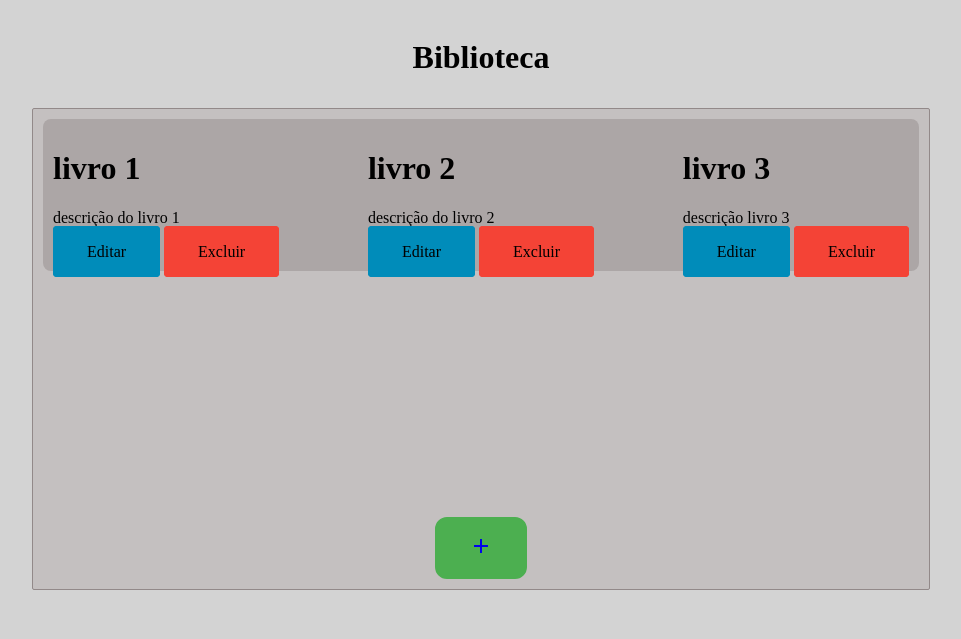
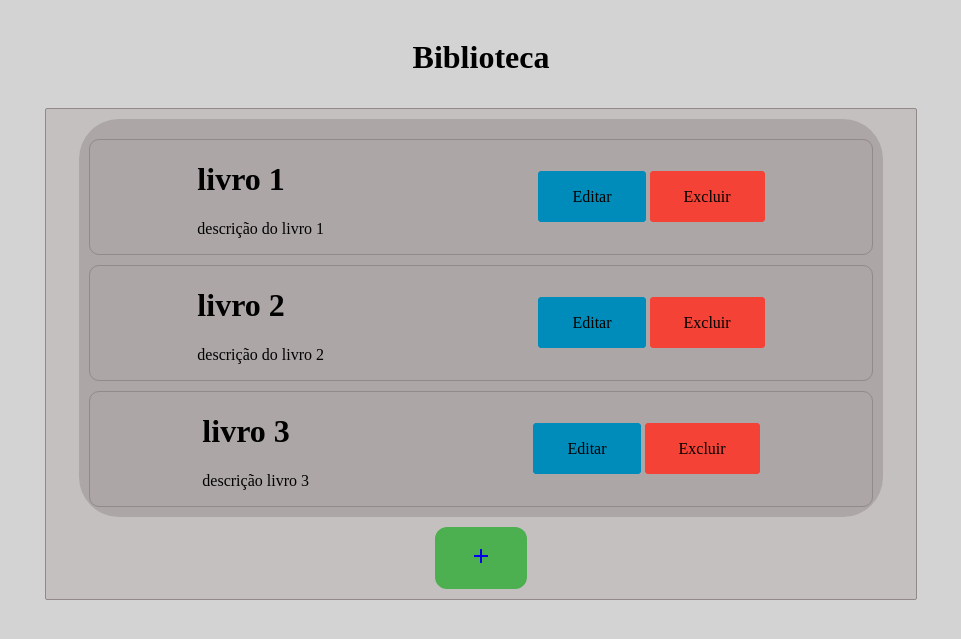
Before and after one commit to JamissonBarbosa/web_dev_django, a Django app: page /home/ in a window 1280 px wide. Shown: the top 639 px of the page, without its empty margins (159-1120 px from the left). Run offline with Django 3.2, Linux system fonts and the light colour scheme; data comes from the database, SQL or seed files in the repository; both versions use the stored data as it was after the commit.

Commit message:
template finalizado

```diff
--- a/estoque/controlador/static/controlador/style.css
+++ b/estoque/controlador/static/controlador/style.css
@@ -12,24 +12,38 @@
 .content {
     display: flex;
     flex-direction: column;
-    justify-content: space-between;
+    justify-content: center;
+    align-items: center;
+    flex-wrap: wrap;
 
     border: 1px solid rgb(146, 137, 137);
-    width: 70vw;
-    height: 60vh;
+    width: 70%;
+    height: 60%;
     margin-top: 10px;
     background-color:rgb(196, 192, 192) ;
 
     border-radius: 2px;
 }
 
-.content .items {
+.content .items{
+    display: block;
+    justify-content: space-between;
+    align-items: center;
+
+    width: 90%;
+
+    padding: 10px;
+    border-radius: 40px;
+    background-color: rgb(172, 166, 166);
+    margin-top: 10px;
+}
+.items-intro{
     display: flex;
-    justify-content: space-between;
-    margin: 10px;
-    padding: 10px;
-    border-radius: .5rem;
-    background-color: rgb(172, 166, 166);
+    justify-content: space-around;
+    align-items: center;
+    border: 1px solid rgb(146, 137, 137);
+    border-radius: 10px;
+    margin-top: 10px
 }
 
 .content .items .btn1{
@@ -68,9 +82,9 @@
 }
 
 .content .items .btn2:hover{
-    background-color: #fc3021;
+    background-color: #f7756c;
     color: white;
-    border: 2px solid #fc3021;
+    border: 2px solid #f7756c;
   }
 
 .content .add {
--- a/estoque/controlador/templates/controlador/index.html
+++ b/estoque/controlador/templates/controlador/index.html
@@ -11,26 +11,28 @@
 </head>
 <body>
     <div class="container">
+
         <h1>Biblioteca</h1>
         <div class="content">
+
             <div class="items">
 
                 {% for prateleira in prateleiras %}
 
+                    <div class="items-intro">
                     <div>
                         <h1>{{prateleira.product_name}}</h1>
                         <p>{{prateleira.product_describe}}</p>
+                    </div>
 
-
+                    <div>
                         <a href="{% url 'url_update' prateleira.id %}" class="btn1">Editar</a>
 
                         <a href="{% url 'url_delete' prateleira.id %}" class="btn2">Excluir</a>
-
+                    </div>
                     </div>
 
                 {% endfor %}
-
-
 
             </div>
 
```
Also changed, not shown: estoque/db.sqlite3.
